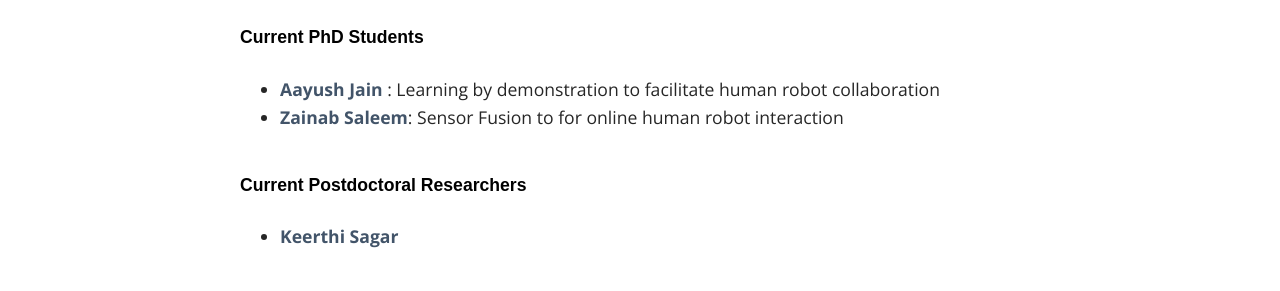
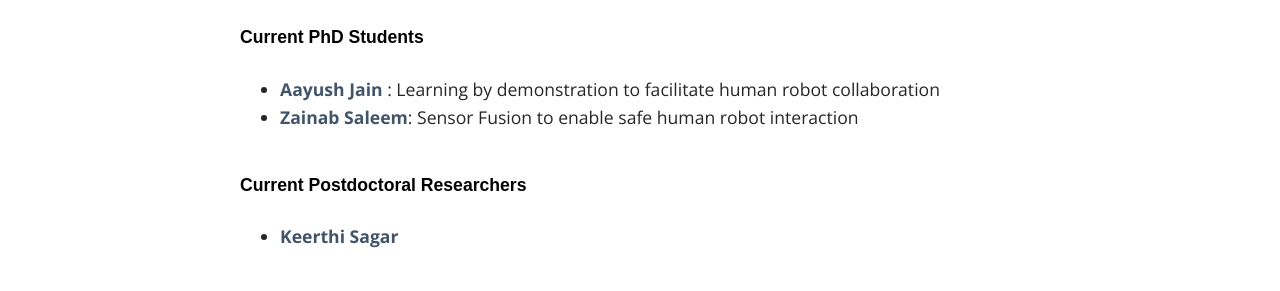
Before and after one commit to philip-long/philip-long.github.io, a Jekyll site: the page built from teaching/index.html, in a window 1280 px wide and 900 px high, scrolled down 450 px. Shown: the part 364-655 px from the top of the window. Built offline with Jekyll 4.4.1, drawn with Linux system fonts in a browser that asks for light colours; nearby versions of some CDN libraries; some web fonts are replaced; library files that are not in the unit come from our copies.

Commit message:
Update index.html

```diff
--- a/teaching/index.html
+++ b/teaching/index.html
@@ -28,7 +28,7 @@ title: Teaching & Supervision
 
 	  <ul class="desc">
                     	<li> <a href="https://scholar.google.com/citations?user=HBh7iQ8AAAAJ&hl=en&oi=sra">Aayush Jain</a> : Learning by demonstration to facilitate human robot collaboration </li>
-                        <li> <a href="https://www.itsligo.ie/research/research-projects/zainab-saleem/">Zainab Saleem</a>: Sensor Fusion to for online human robot interaction </li>
+                        <li> <a href="https://www.itsligo.ie/research/research-projects/zainab-saleem/">Zainab Saleem</a>: Sensor Fusion to enable safe human robot interaction </li>
                     </ul>
 
 
```
